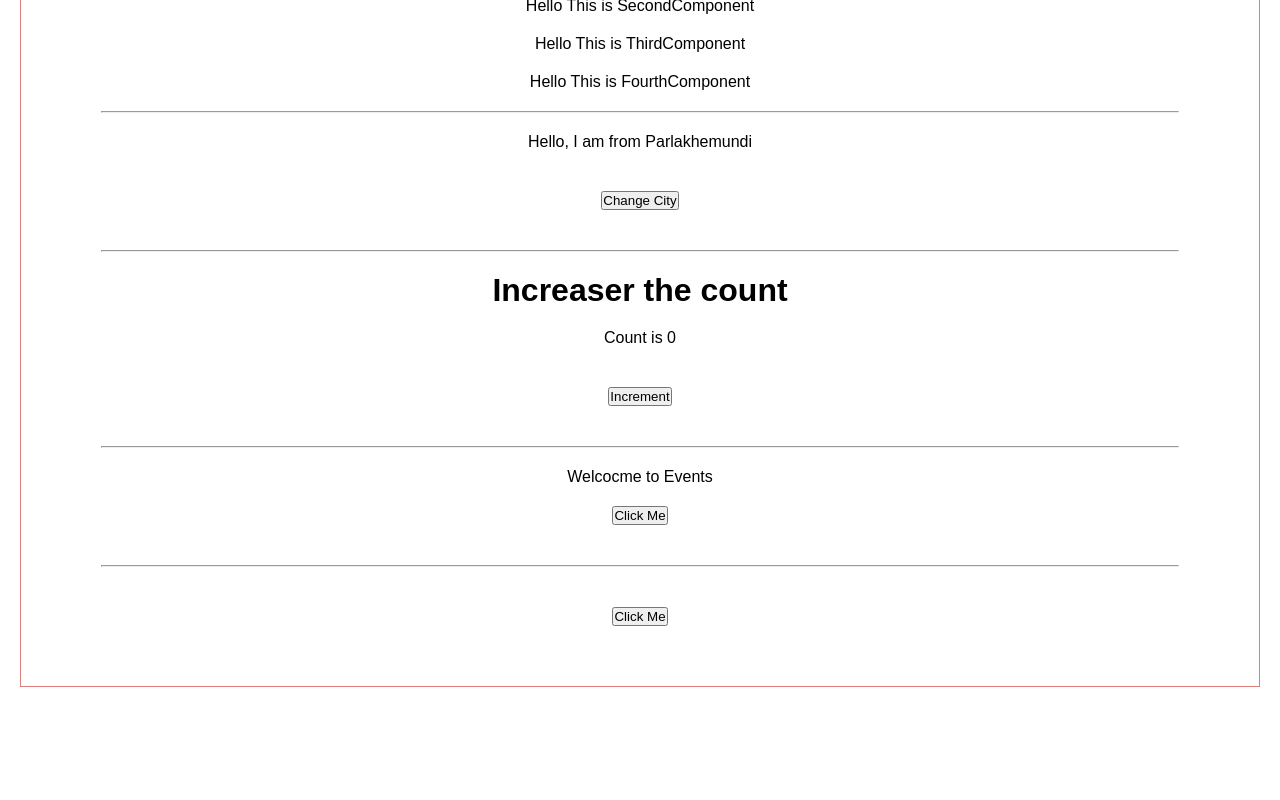
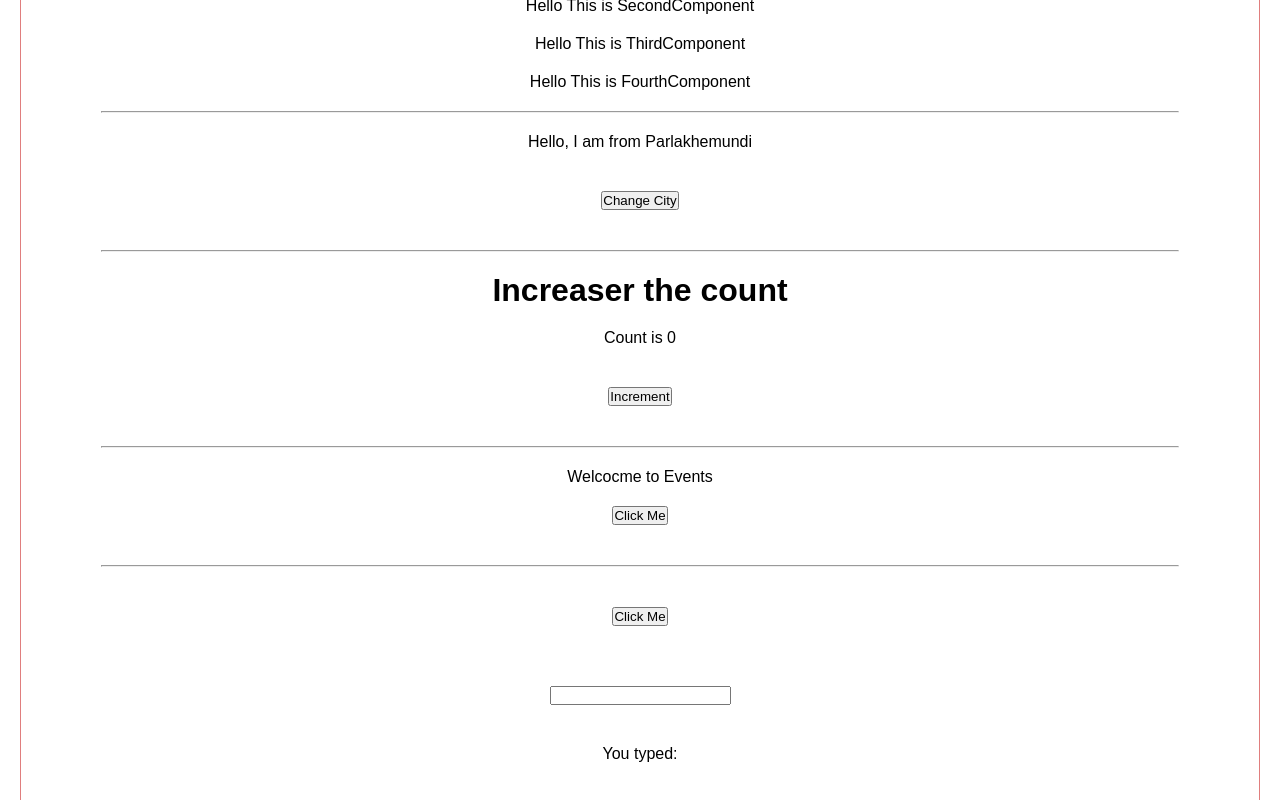
Before and after one commit to sireesha0904/React-Pr, a React (Create React App) app in the folder my-app/: page / in a window 1280 px wide. Shown: the part 1026-1826 px from the top of the page. Before the commit the page ends 1733 px from the top, so only its background shows below. Built offline with nearby package versions, Linux system fonts and the light colour scheme.

Commit message:
InputBox

```diff
--- a/my-app/src/App.js
+++ b/my-app/src/App.js
@@ -9,6 +9,7 @@ import StateMgm from './StateMgm';
 import UseEff from './UseEff';
 import Events from './Events';
 import EventListeners from './EventListeners';
+import InputBox from './InputBox';
 function App() {
   return (
     <div>
@@ -28,7 +29,8 @@ function App() {
       <hr></hr>
       <Events />
       <hr></hr>
-      <EventListeners/>
+      <EventListeners />
+    <InputBox />
     </div>
   );
 }
--- /dev/null
+++ b/my-app/src/InputBox.js
@@ -0,0 +1,18 @@
+import React, { useState } from "react";
+
+function InputBox() {
+  const [text, setText] = useState("");
+
+  function handleChange(e) {
+    setText(e.target.value);
+  }
+
+  return (
+    <div>
+      <input type="text" onChange={handleChange} />
+      <p>You typed: {text}</p>
+    </div>
+  );
+}
+
+export default InputBox;
```
